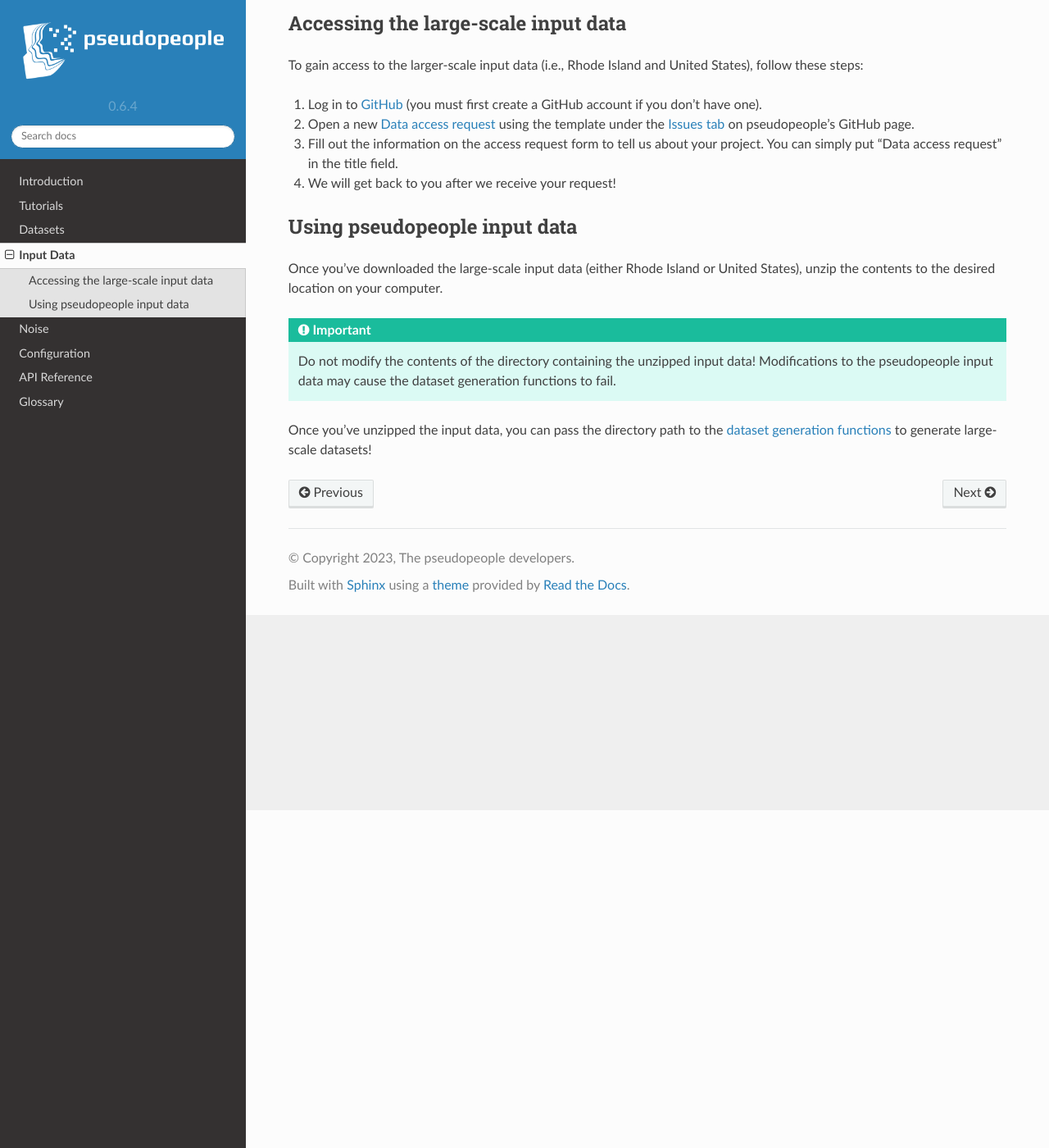
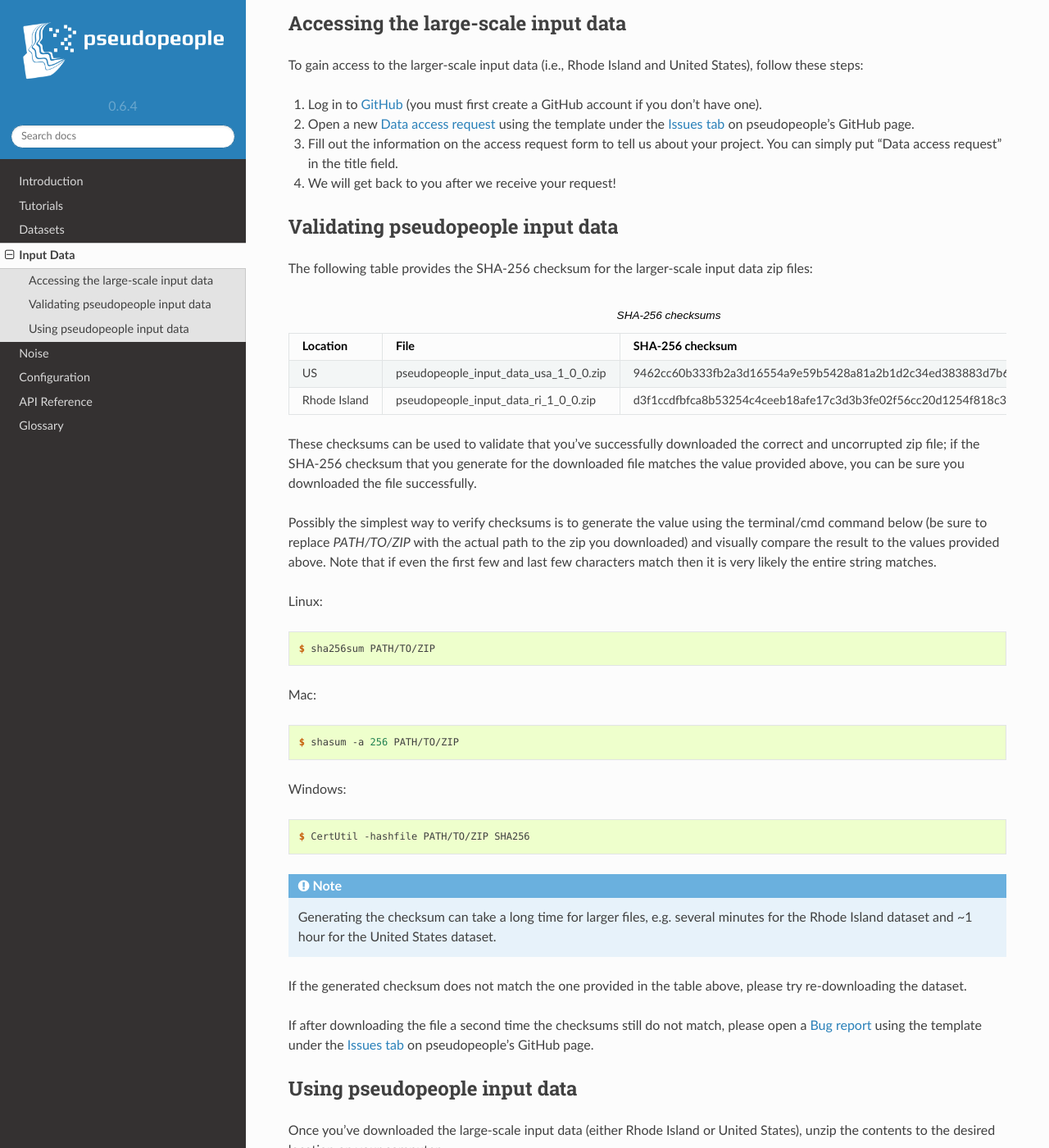
Before and after one commit to ihmeuw/pseudopeople, a Sphinx documentation site: the page built from docs/source/input_data/index.rst, in a window 1280 px wide and 1400 px high, scrolled down 412 px. Shown: the whole window at 82% size. Built offline with Sphinx 7.4.7 and the Read the Docs theme 2.0.0, drawn with Linux system fonts in a browser that asks for light colours.

Commit message:
add file hashes to doc (#170)

```diff
--- a/docs/source/input_data/index.rst
+++ b/docs/source/input_data/index.rst
@@ -31,6 +31,67 @@ follow these steps:
 #. Fill out the information on the access request form to tell us about your project. You can simply put "Data access request" in the title field.
 #. We will get back to you after we receive your request!
 
+Validating pseudopeople input data
+----------------------------------
+
+The following table provides the SHA-256 checksum for the larger-scale input
+data zip files:
+
+.. list-table:: SHA-256 checksums
+  :header-rows: 1
+
+  * - Location
+    - File
+    - SHA-256 checksum
+  * - US
+    - pseudopeople_input_data_usa_1_0_0.zip
+    - 9462cc60b333fb2a3d16554a9e59b5428a81a2b1d2c34ed383883d7b68d2f89f
+  * - Rhode Island
+    - pseudopeople_input_data_ri_1_0_0.zip
+    - d3f1ccdfbfca8b53254c4ceeb18afe17c3d3b3fe02f56cc20d1254f818c39435
+
+These checksums can be used to validate that you've successfully
+downloaded the correct and uncorrupted zip file; if the SHA-256 checksum that
+you generate for the downloaded file matches the value provided above, you can
+be sure you downloaded the file successfully.
+
+Possibly the simplest way to verify checksums is to generate the value using the
+terminal/cmd command below (be sure to replace `PATH/TO/ZIP`  with the actual path
+to the zip you downloaded) and visually compare the result to the
+values provided above. Note that if even the first few and last few characters
+match then it is very likely the entire string matches.
+
+Linux:
+
+.. code-block:: console
+
+  $ sha256sum PATH/TO/ZIP
+
+Mac:
+
+.. code-block:: console
+
+  $ shasum -a 256 PATH/TO/ZIP
+
+Windows:
+
+.. code-block:: console
+
+  $ CertUtil -hashfile PATH/TO/ZIP SHA256
+
+.. note::
+
+  Generating the checksum can take a long time for larger files, e.g. several
+  minutes for the Rhode Island dataset and ~1 hour for the United States dataset.
+
+If the generated checksum does not match the one provided in the table above,
+please try re-downloading the dataset.
+
+If after downloading the file a second time the checksums still do not match,
+please open a `Bug report <https://github.com/ihmeuw/pseudopeople/issues/new?assignees=&labels=&template=bug_report.yml>`_
+using the template under the `Issues tab <https://github.com/ihmeuw/pseudopeople/issues>`_
+on pseudopeople's GitHub page.
+
 Using pseudopeople input data
 -----------------------------
 
```
